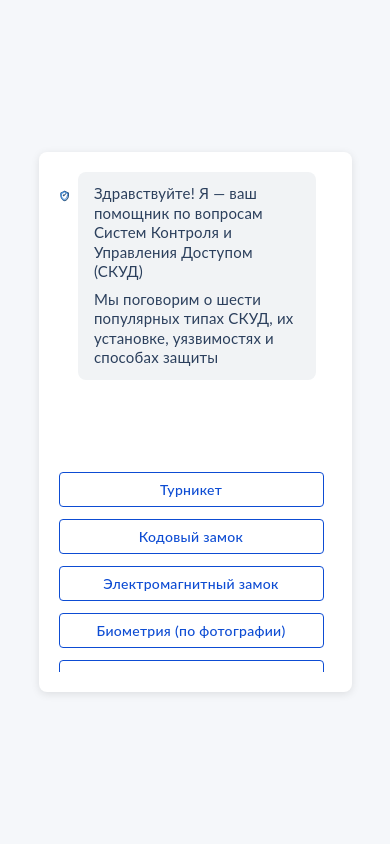
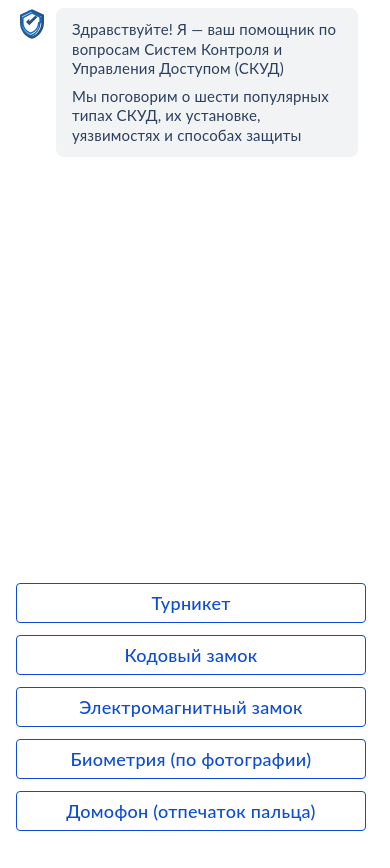
Before and after one commit to Crinax/virtual-skud-simulator, a Vue app: page / in a window 390 px wide. Before the commit the page ends 844 px from the top, so only its background shows below. Built offline with nearby package versions, Linux system fonts and the light colour scheme; the HTML template or start-up script is replaced by a standard one.

Commit message:
feat(app-chat): improve mobile responsiveness and layout

```diff
--- a/src/App.vue
+++ b/src/App.vue
@@ -10,15 +10,11 @@ import AppChat from './AppChat.vue'
 
 <style scoped>
 main {
-  min-height: 100vh;
+  height: 100dvh;
+  width: 100dvw;
   background-color: #f5f7fa;
   display: flex;
   justify-content: center;
   align-items: center;
-  width: 100%;
-}
-
-.app-chat {
-  width: 70%;
 }
 </style>
--- a/src/AppChat.vue
+++ b/src/AppChat.vue
@@ -209,8 +209,33 @@ onMounted(() => {
   flex-direction: column;
 }
 
+@media (max-width: 768px) {
+  .app-chat {
+    width: 100dvw;
+    height: 100dvh;
+    max-height: 100dvh;
+    overflow: hidden;
+    border-radius: 0;
+    margin: 0;
+    padding: 16px 16px 32px 16px;
+    position: relative;
+    box-shadow: none;
+    max-width: none;
+  }
+  .app-chat__messages {
+    padding-top: 16px;
+    min-height: 60%;
+    flex-grow: 1;
+  }
+  .app-chat__options {
+    max-height: 30%;
+    margin-top: auto;
+    flex-grow: 0;
+    flex-shrink: 0;
+  }
+}
+
 .app-chat__messages {
-  flex: 1;
   overflow-y: auto;
   margin-bottom: 20px;
   padding-right: 8px;
@@ -225,7 +250,7 @@ onMounted(() => {
 }
 
 .app-chat__message-icon {
-  margin-top: 8px;
+  flex-shrink: 0;
 }
 
 .app-chat__message {
@@ -281,7 +306,7 @@ onMounted(() => {
   cursor: pointer;
   margin-right: 8px;
   margin-bottom: 4px;
-  font-size: 14px;
+  font-size: 18px;
   font-weight: 500;
   font-family: inherit;
   letter-spacing: 0.3px;
```
